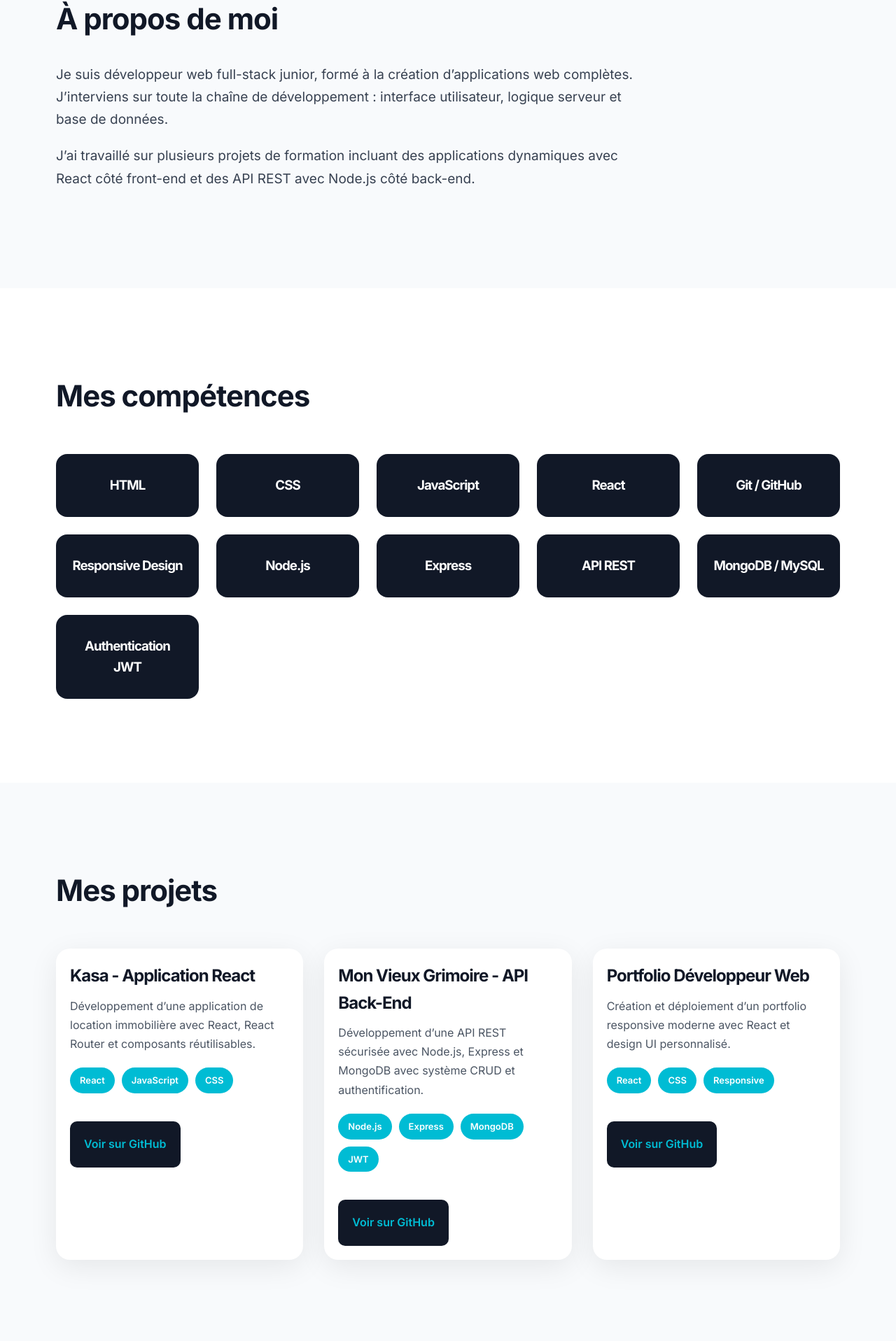
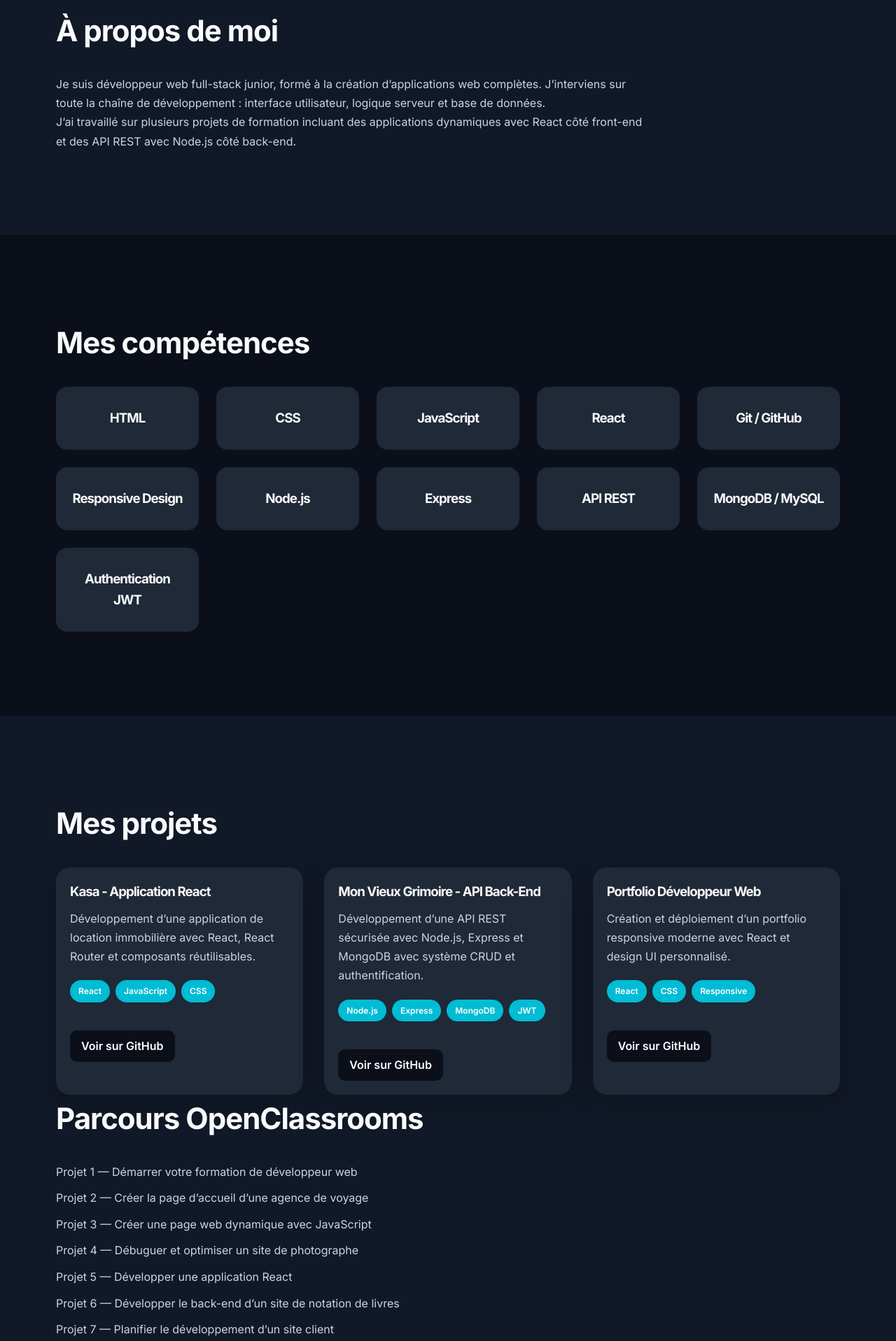
Before and after one commit to Mamdalwaleed/Projet_8, a React app: page / in a window 1280 px wide. Shown: the part 846-2763 px from the top of the page at 70% size. Built offline with nearby package versions, Linux system fonts and the light colour scheme; the HTML template or start-up script is replaced by a standard one.

Commit message:
changement de tous les backgrounds et textes

```diff
--- a/src/index.css
+++ b/src/index.css
@@ -5,7 +5,7 @@
 @import url("https://fonts.googleapis.com/css2?family=Inter:wght@300;400;500;600;700;800&display=swap");
 
 /* =========================
-   GLOBAL RESET
+   RESET GLOBAL
 ========================= */
 
 html {
@@ -20,39 +20,43 @@ html {
 }
 
 /* =========================
-   BODY
+   BASE
 ========================= */
 
 body {
   font-family: "Inter", sans-serif;
-  background-color: #0f0f0f;
-  color: white;
+  background-color: #0b0f19;
+  color: #e5e7eb;
   line-height: 1.6;
   overflow-x: hidden;
+}
+
+/* =========================
+   TEXT GLOBAL
+========================= */
+
+h1,
+h2,
+h3 {
+  color: #f9fafb;
+  letter-spacing: -1px;
+  font-weight: 700;
+}
+
+p {
+  color: #cbd5e1;
+  line-height: 1.7;
+}
+
+a {
+  text-decoration: none;
+  color: inherit;
 }
 
 em,
 i {
   font-style: italic;
   opacity: 0.9;
-}
-
-/* =========================
-   GENERAL TEXT
-========================= */
-
-h1,
-h2,
-h3 {
-  letter-spacing: -1px;
-}
-
-p {
-  line-height: 1.7;
-}
-
-a {
-  text-decoration: none;
 }
 
 /* =========================
@@ -70,21 +74,16 @@ nav {
 
   padding: 20px 60px;
 
-  background: rgba(0, 0, 0, 0.8);
-  backdrop-filter: blur(10px);
+  background: rgba(0, 0, 0, 0.6);
+  backdrop-filter: blur(12px);
 
   border-bottom: 1px solid rgba(255, 255, 255, 0.05);
 }
 
-nav h2 {
-  font-size: 24px;
-  font-weight: 700;
-}
-
 nav a {
-  color: white;
-  transition: 0.3s ease;
+  color: #e5e7eb;
   font-weight: 500;
+  transition: 0.3s;
 }
 
 nav a:hover {
@@ -98,19 +97,32 @@ ul {
 }
 
 /* =========================
-   GLOBAL SECTION
+   SECTIONS
 ========================= */
 
 section {
   padding: 120px 80px;
 }
 
-/* =========================
-   HERO PREMIUM
-========================= */
+/* alternance propre */
+.about {
+  background-color: #111827;
+}
+
+.skills {
+  background-color: #0b0f19;
+}
+
+.projects {
+  background-color: #111827;
+}
+
+.contact {
+  background-color: #0b0f19;
+}
 
 /* =========================
-   HERO SIMPLE & MODERNE
+   HERO
 ========================= */
 
 .hero {
@@ -120,13 +132,9 @@ section {
   align-items: center;
   justify-content: center;
 
-  padding: 0 50px;
+  text-align: center;
 
   background-color: #111827;
-
-  color: white;
-
-  text-align: center;
 }
 
 .hero-content {
@@ -136,29 +144,21 @@ section {
 .hero-subtitle {
   color: #00bcd4;
   font-size: 15px;
-
   text-transform: uppercase;
   letter-spacing: 2px;
-
   margin-bottom: 20px;
-
   font-weight: 600;
 }
 
 .hero h1 {
   font-size: 54px;
   line-height: 1.2;
-
   margin-bottom: 25px;
-
-  font-weight: 700;
 }
 
 .hero-description {
   font-size: 19px;
-
   color: #cbd5e1;
-
   margin-bottom: 35px;
 }
 
@@ -166,27 +166,6 @@ section {
   display: flex;
   justify-content: center;
   gap: 15px;
-}
-
-/* MOBILE */
-
-@media (max-width: 768px) {
-  .hero {
-    padding: 40px 20px;
-    min-height: 70vh;
-  }
-
-  .hero h1 {
-    font-size: 36px;
-  }
-
-  .hero-description {
-    font-size: 17px;
-  }
-
-  .hero-buttons {
-    flex-direction: column;
-  }
 }
 
 /* =========================
@@ -207,18 +186,17 @@ button {
   background-color: #00bcd4;
   color: white;
 
-  transition: all 0.3s ease;
+  transition: 0.3s ease;
 }
 
 button:hover {
-  transform: translateY(-4px);
+  transform: translateY(-3px);
   background-color: #0097a7;
 }
 
 .secondary-btn {
   background: transparent;
   border: 1px solid rgba(255, 255, 255, 0.2);
-  color: white;
 }
 
 .secondary-btn:hover {
@@ -230,63 +208,44 @@ button:hover {
    ABOUT
 ========================= */
 
-.about {
-  background-color: #f8fafc;
-  color: #111827;
-}
-
-.about h2 {
+.about h2,
+.skills h2,
+.projects h2,
+.contact h2 {
   font-size: 42px;
   margin-bottom: 30px;
-  font-weight: 700;
 }
 
 .about p {
-  font-size: 19px;
-  margin-bottom: 20px;
   max-width: 850px;
-  color: #374151;
 }
 
 /* =========================
    SKILLS
 ========================= */
 
-.skills {
-  background-color: white;
-  color: #111827;
-}
-
-.skills h2 {
-  font-size: 42px;
-  margin-bottom: 50px;
-}
-
 .skills-container {
   display: grid;
-
   grid-template-columns: repeat(auto-fit, minmax(180px, 1fr));
-
   gap: 25px;
 }
 
 .skill-card {
-  background-color: #111827;
-  color: white;
+  background-color: #1f2937;
+  color: #e5e7eb;
 
   padding: 30px 20px;
 
   border-radius: 16px;
 
   text-align: center;
-
   font-weight: 600;
 
-  transition: all 0.3s ease;
+  transition: 0.3s;
 }
 
 .skill-card:hover {
-  transform: translateY(-10px);
+  transform: translateY(-8px);
   background-color: #00bcd4;
 }
 
@@ -294,38 +253,24 @@ button:hover {
    PROJECTS
 ========================= */
 
-.projects {
-  background-color: #f8fafc;
-  color: #111827;
-}
-
-.projects h2 {
-  font-size: 42px;
-  margin-bottom: 50px;
-}
-
 .projects-container {
   display: grid;
-
   grid-template-columns: repeat(auto-fit, minmax(320px, 1fr));
-
   gap: 30px;
 }
 
 .project-card {
-  background-color: white;
-
+  background-color: #1f2937;
   border-radius: 20px;
-
   overflow: hidden;
 
-  box-shadow: 0 10px 40px rgba(0, 0, 0, 0.08);
+  box-shadow: 0 10px 40px rgba(0, 0, 0, 0.2);
 
-  transition: all 0.3s ease;
+  transition: 0.3s;
 }
 
 .project-card:hover {
-  transform: translateY(-10px);
+  transform: translateY(-8px);
 }
 
 .project-card img {
@@ -336,130 +281,86 @@ button:hover {
 
 .project-card h3 {
   padding: 20px 20px 10px;
-  font-size: 24px;
 }
 
 .project-card p {
   padding: 0 20px;
-  color: #4b5563;
+  color: #cbd5e1;
 }
 
-.project-card a {
-  display: inline-block;
+/* tags tech */
 
+.techs {
+  display: flex;
+  flex-wrap: wrap;
+  gap: 8px;
   padding: 20px;
+}
 
-  color: #00bcd4;
+.techs span {
+  background-color: #00bcd4;
+  color: white;
 
+  padding: 6px 12px;
+  border-radius: 20px;
+
+  font-size: 12px;
   font-weight: 600;
 }
+
+/* link github */
+
 .project-link {
   display: inline-block;
 
   margin: 20px;
 
-  padding: 12px 20px;
+  padding: 10px 16px;
 
-  background-color: #111827;
+  background-color: #0b0f19;
   color: white;
 
   border-radius: 10px;
 
   font-weight: 600;
 
-  transition: all 0.3s ease;
+  transition: 0.3s;
 }
 
 .project-link:hover {
   background-color: #00bcd4;
-  transform: translateY(-3px);
 }
 
 /* =========================
-   TECH TAGS
+   OC PROJECTS
 ========================= */
-
-.techs {
-  display: flex;
-  flex-wrap: wrap;
-  gap: 10px;
-
-  padding: 20px;
-}
-
-.techs span {
-  background-color: #00bcd4;
-
-  color: white;
-
-  padding: 8px 14px;
-
-  border-radius: 30px;
-
-  font-size: 13px;
-
-  font-weight: 600;
-}
-
-/* =========================
-   OPENCLASSROOMS PROJECTS
-========================= */
-
-.oc-projects {
-  margin-top: 100px;
-}
-
-.oc-projects h2 {
-  margin-bottom: 30px;
-}
 
 .oc-projects ul {
   display: flex;
   flex-direction: column;
-  gap: 15px;
+  gap: 12px;
 }
 
 .oc-projects li {
-  color: #374151;
-  font-size: 17px;
+  color: #cbd5e1;
 }
 
 /* =========================
    CONTACT
 ========================= */
 
-.contact {
-  background-color: #111827;
-  color: white;
-}
-
-.contact h2 {
-  font-size: 42px;
-  margin-bottom: 20px;
-}
-
-.contact p {
-  color: #cbd5e1;
-  margin-bottom: 40px;
-}
-
 .contact-form {
   display: flex;
   flex-direction: column;
-
   gap: 20px;
-
   max-width: 600px;
 }
 
 .contact-form input,
 .contact-form textarea {
-  padding: 18px;
-
+  padding: 16px;
+  border-radius: 12px;
   border: none;
-  border-radius: 12px;
-
-  font-size: 16px;
 
   background-color: #1f2937;
   color: white;
@@ -467,12 +368,6 @@ button:hover {
 
 .contact-form textarea {
   min-height: 150px;
-  resize: none;
-}
-
-.contact-form input::placeholder,
-.contact-form textarea::placeholder {
-  color: #94a3b8;
 }
 
 /* =========================
@@ -480,12 +375,9 @@ button:hover {
 ========================= */
 
 .footer {
+  text-align: center;
+  padding: 40px;
   background-color: black;
-
-  text-align: center;
-
-  padding: 40px;
-
   color: #94a3b8;
 }
 
@@ -502,7 +394,6 @@ button:hover {
 
   ul {
     flex-direction: column;
-    text-align: center;
     gap: 15px;
   }
 
@@ -510,40 +401,11 @@ button:hover {
     padding: 80px 20px;
   }
 
-  .hero {
-    padding: 40px 20px;
-    text-align: center;
-  }
-
-  .hero-content {
-    margin: auto;
-  }
-
   .hero h1 {
-    font-size: 42px;
-  }
-
-  .hero-description {
-    font-size: 18px;
+    font-size: 36px;
   }
 
   .hero-buttons {
     flex-direction: column;
-    width: 100%;
-  }
-
-  .hero button {
-    width: 100%;
-  }
-
-  .about h2,
-  .skills h2,
-  .projects h2,
-  .contact h2 {
-    font-size: 32px;
-  }
-
-  .project-card img {
-    height: 200px;
   }
 }
```
